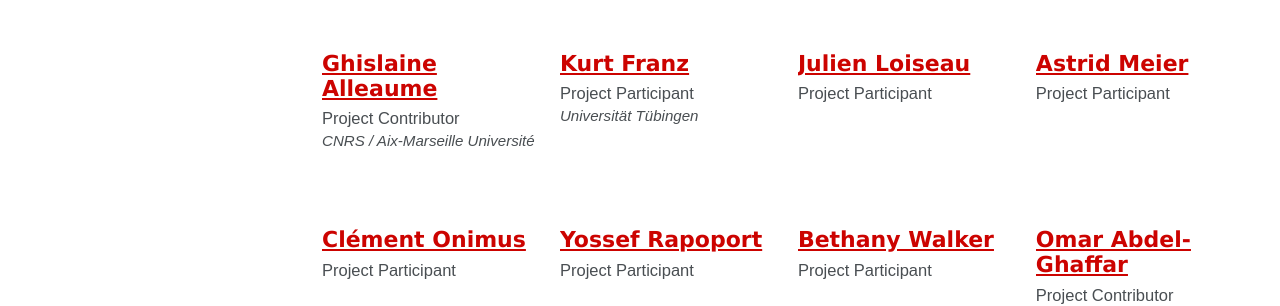
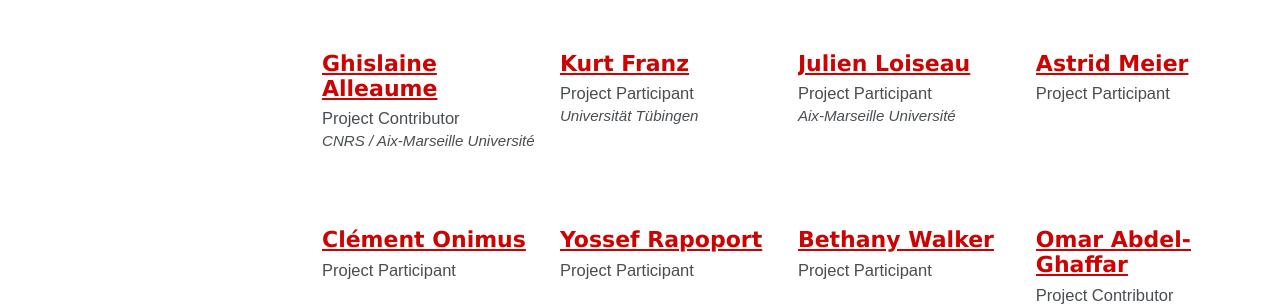
Before and after one commit to mhshaaban/egylandscapeproject.github.io, a Jekyll site: the page built from _pages/members-archive.md, in a window 1280 px wide. Shown: the part 299-605 px from the top of the page. Built offline with Jekyll 4.4.1, drawn with Linux system fonts in a browser that asks for light colours; cached includes are drawn as plain includes; nearby versions of some CDN libraries; some web fonts are replaced.

Commit message:
Update JulienLoiseau.md

```diff
--- a/_members/JulienLoiseau.md
+++ b/_members/JulienLoiseau.md
@@ -1,6 +1,7 @@
 ---
 title: "Julien Loiseau"
 excerpt: "Project Participant"
+institution: "Aix-Marseille Université"
 author: Julien Loiseau
 author_profile: true
 date: "2019-01-07"
```
